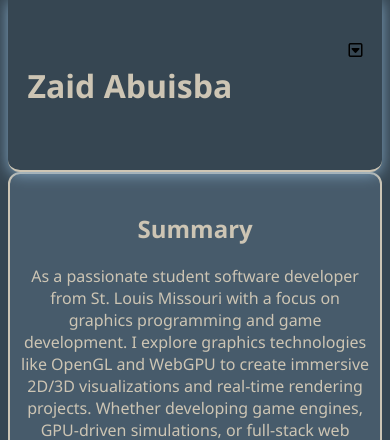
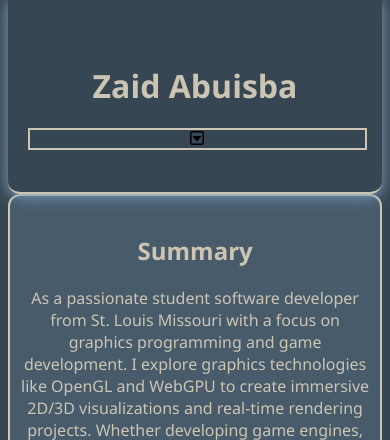
Before and after one commit to vgc12/fellowship-project, a PHP site: page / in a window 390 px wide. Shown: the top 440 px of the page. Run offline with PHP 8.4, Linux system fonts and the light colour scheme.

Commit message:
updated dropdown menu

```diff
--- a/index.php
+++ b/index.php
@@ -3,13 +3,18 @@
     <meta charset="utf-8" name="viewport" content="width=device-width" />
     <title>Zaid's Page</title>
     <link rel="stylesheet" href="style.css" />
-    <link rel="stylesheet" href="https://cdnjs.cloudflare.com/ajax/libs/font-awesome/6.7.2/css/all.min.css" integrity="sha512-Evv84Mr4kqVGRNSgIGL/F/aIDqQb7xQ2vcrdIwxfjThSH8CSR7PBEakCr51Ck+w+/U6swU2Im1vVX0SVk9ABhg==" crossorigin="anonymous" referrerpolicy="no-referrer" />
+    <link rel="stylesheet" href="https://cdnjs.cloudflare.com/ajax/libs/font-awesome/6.7.2/css/all.min.css"
+          integrity="sha512-Evv84Mr4kqVGRNSgIGL/F/aIDqQb7xQ2vcrdIwxfjThSH8CSR7PBEakCr51Ck+w+/U6swU2Im1vVX0SVk9ABhg=="
+          crossorigin="anonymous" referrerpolicy="no-referrer" />
 </head>
 <body>
 <header>
     <h1>Zaid Abuisba</h1>
-        <div class="dropdown">
+
+    <div class="dropdown" >
+    <div class="dropdown-icon-wrap" >
             <span class="dropdown-icon"><i class="fa-regular fa-square-caret-down"></i></span>
+    </div>
         <div class="dropdown-content">
             <nav class="navbar center">
                 <a href="index.php" target="_self">Home</a>
@@ -18,6 +23,7 @@
             </nav>
         </div>
     </div>
+
 </header>
 
 <div class="container center">
--- a/style.css
+++ b/style.css
@@ -39,13 +39,12 @@
 
 a {
     list-style-type: none;
-    text-align: right;
+    text-align: center;
     font-family: "Segoe UI", Tahoma, Geneva, Verdana, sans-serif;
     color: var(--text_color);
     text-decoration: none;
     font-size: 2rem;
     padding: 4px;
-    text-align: center;
 }
 
 a:hover {
@@ -55,6 +54,7 @@
 .dropdown-icon {
     display: none;
 }
+
 header {
     padding: 5vh 5vw;
     position: sticky;
@@ -64,7 +64,7 @@
     justify-content: space-between;
     align-items: center;
     border-bottom: 2px solid var(--text_color);
-    border-radius: 0px 0px 12px 12px;
+    border-radius: 0 0 12px 12px;
     background-color: var(--background);
     z-index: 1;
 }
@@ -73,7 +73,7 @@
     display: flex;
 }
 
-body{
+body {
     margin-top: 0;
 }
 
@@ -102,8 +102,9 @@
 }
 
 .grid > div:hover {
-    box-shadow: inset 0 0px 30px var(--drop_shadow);
+    box-shadow: inset 0 0 30px var(--drop_shadow);
 }
+
 html {
     background-color: #364652;
 }
@@ -115,28 +116,30 @@
 @media screen and (max-width: 600px) {
     header {
         display: flex;
-        flex-direction: row;
-        align-items: start;
+        flex-direction: column;
+        align-items: center;
         text-align: center;
     }
 
     .navbar {
         display: flex;
         flex-direction: column;
+        text-align: center;
     }
 
     .navbar > a {
         border-bottom: 4px solid var(--text_color);
-    }
-    .navbar > a:last-child {
-        border-bottom: 0;
+
     }
 
     .dropdown {
         position: relative;
         display: inline-block;
+        width: 100%;
 
     }
+
+
     .dropdown-content {
         display: none;
 
@@ -146,11 +149,25 @@
 
     .dropdown:hover .dropdown-content {
         display: flex;
+
     }
 
     .dropdown-icon {
         display: inline;
+        width: 15vw;
     }
+
+    .dropdown-icon-wrap{
+        width: 100%;
+        height: auto;
+        border: 2px solid var(--text_color);
+
+    }
+
+    .dropdown-icon-wrap:hover {
+        box-shadow: inset 0 0 30px var(--drop_shadow);
+    }
+
 
     .summary {
         width: 95%;
```
Lines whose indentation alone changed are shown as unchanged.
